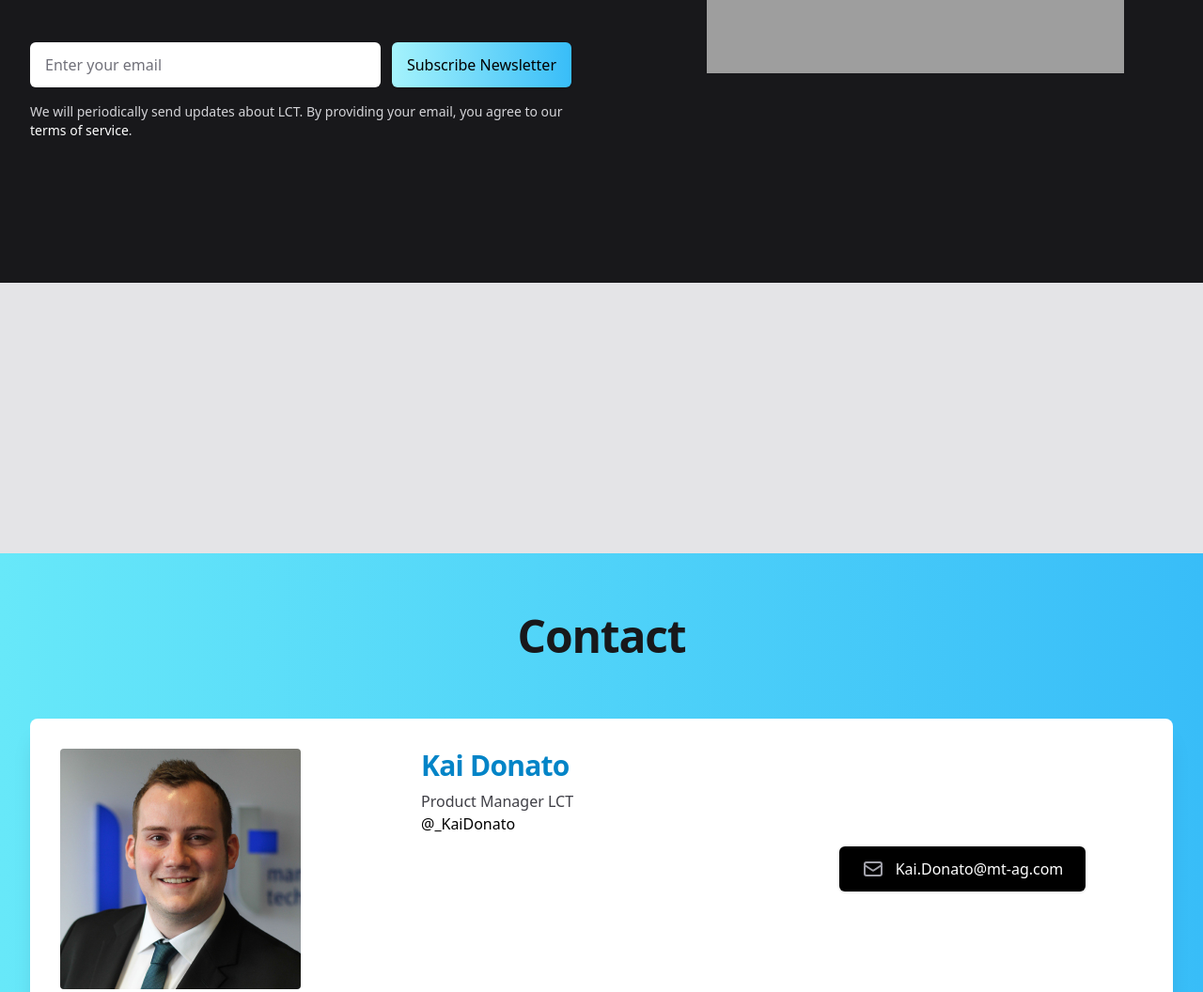
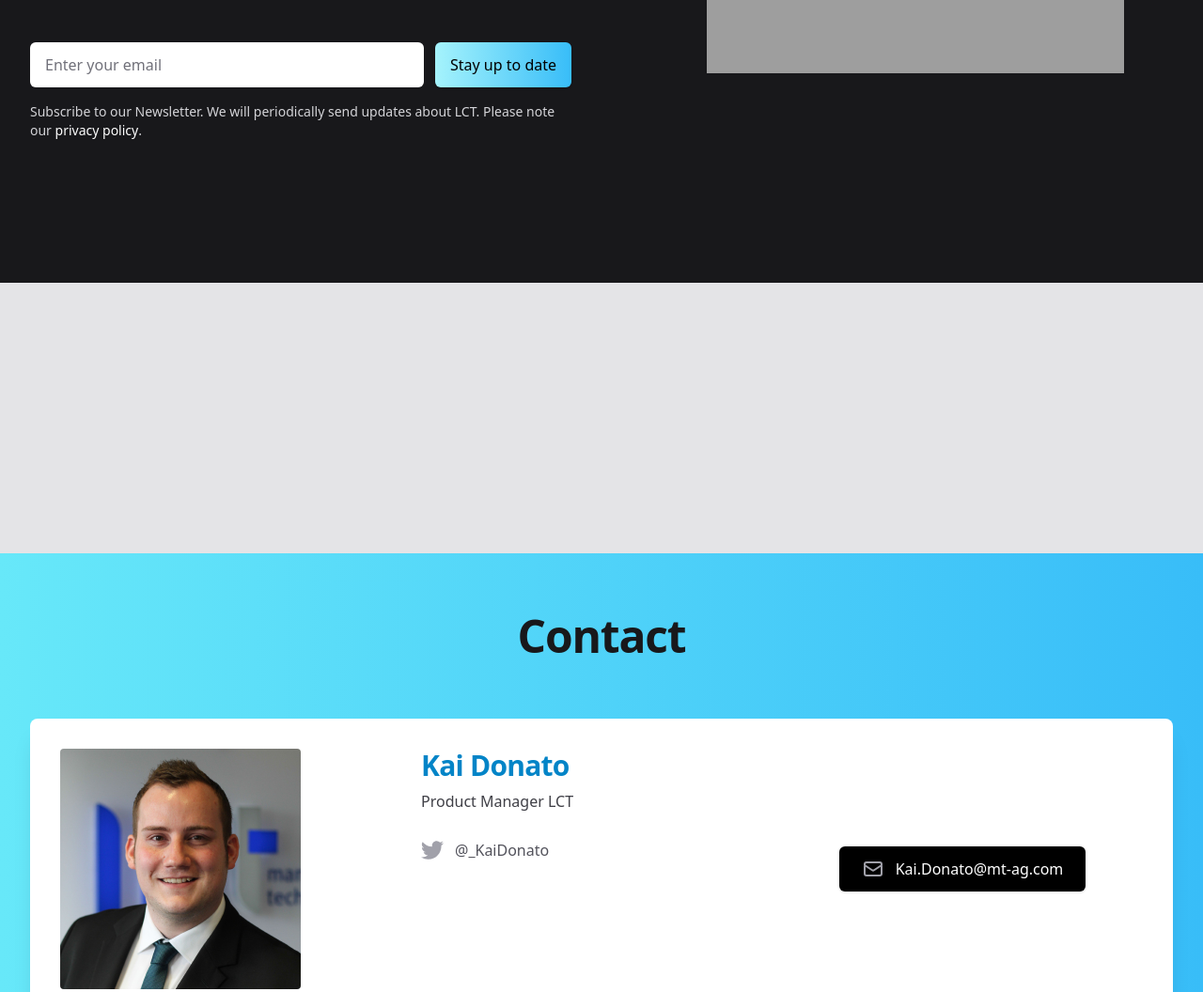
Before and after one commit to mt-ag/LCT-Landingpage, a Gatsby site: page / in a window 1280 px wide. Shown: the part 411-1467 px from the top of the page at 94% size. Built offline with nearby package versions, Linux system fonts and the light colour scheme; Gatsby itself is replaced by a stand-in of ours; grey boxes are pictures that could not be loaded.

Commit message:
small updates to twitter link and newsletter

```diff
--- a/src/components/landing-page/Contact.jsx
+++ b/src/components/landing-page/Contact.jsx
@@ -21,10 +21,23 @@ const Contact = () => (
             Kai Donato
           </p>
           <p className="text-gray-700 mt-2">Product Manager LCT</p>
-          <a href="https://twitter.com/_kaidonato">
-            {/* <TwitterLogo /> */}
-            @_KaiDonato
-          </a>
+          <div className="inline-block">
+            <a
+              href="https://twitter.com/_kaidonato"
+              className="flex mt-5 text-gray-600 focus:ring-2 focus:ring-lightBlue-500 py-2 pr-3 rounded group"
+            >
+              <svg
+                xmlns="http://www.w3.org/2000/svg"
+                width="24"
+                height="24"
+                fill="currentColor"
+                className="text-gray-400 mr-3 group-hover:text-lightBlue-400"
+              >
+                <path d="M24 4.557a9.83 9.83 0 01-2.828.775 4.932 4.932 0 002.165-2.724 9.864 9.864 0 01-3.127 1.195 4.916 4.916 0 00-3.594-1.555c-3.179 0-5.515 2.966-4.797 6.045A13.978 13.978 0 011.671 3.149a4.93 4.93 0 001.523 6.574 4.903 4.903 0 01-2.229-.616c-.054 2.281 1.581 4.415 3.949 4.89a4.935 4.935 0 01-2.224.084 4.928 4.928 0 004.6 3.419A9.9 9.9 0 010 19.54a13.94 13.94 0 007.548 2.212c9.142 0 14.307-7.721 13.995-14.646A10.025 10.025 0 0024 4.557z" />
+              </svg>
+              @_KaiDonato
+            </a>
+          </div>
         </div>
         <div className="m-auto">
           <div className="inline-block">
--- a/src/components/landing-page/InfoHeader.jsx
+++ b/src/components/landing-page/InfoHeader.jsx
@@ -35,18 +35,18 @@ const InfoHeader = () => (
                     type="submit"
                     className="block w-full text-black py-3 px-4 rounded-md shadow bg-gradient-to-r from-cyan-200 to-lightBlue-400 text-white font-medium hover:from-cyan-400 hover:to-lightBlue-600 focus:outline-none focus:ring-2 focus:ring-offset-2 focus:ring-lightBlue-400 focus:ring-offset-gray-900"
                   >
-                    Subscribe Newsletter
+                    Stay up to date
                   </button>
                 </div>
               </div>
               <p className="mt-3 text-sm text-gray-300 sm:mt-4">
-                We will periodically send updates about LCT. By providing your
-                email, you agree to our{' '}
+                Subscribe to our Newsletter. We will periodically send updates
+                about LCT. Please note our{' '}
                 <a
                   href="https://www.mt-ag.com/datenschutz/"
                   className="font-medium text-white"
                 >
-                  terms of service
+                  privacy policy
                 </a>
                 .
               </p>
```
